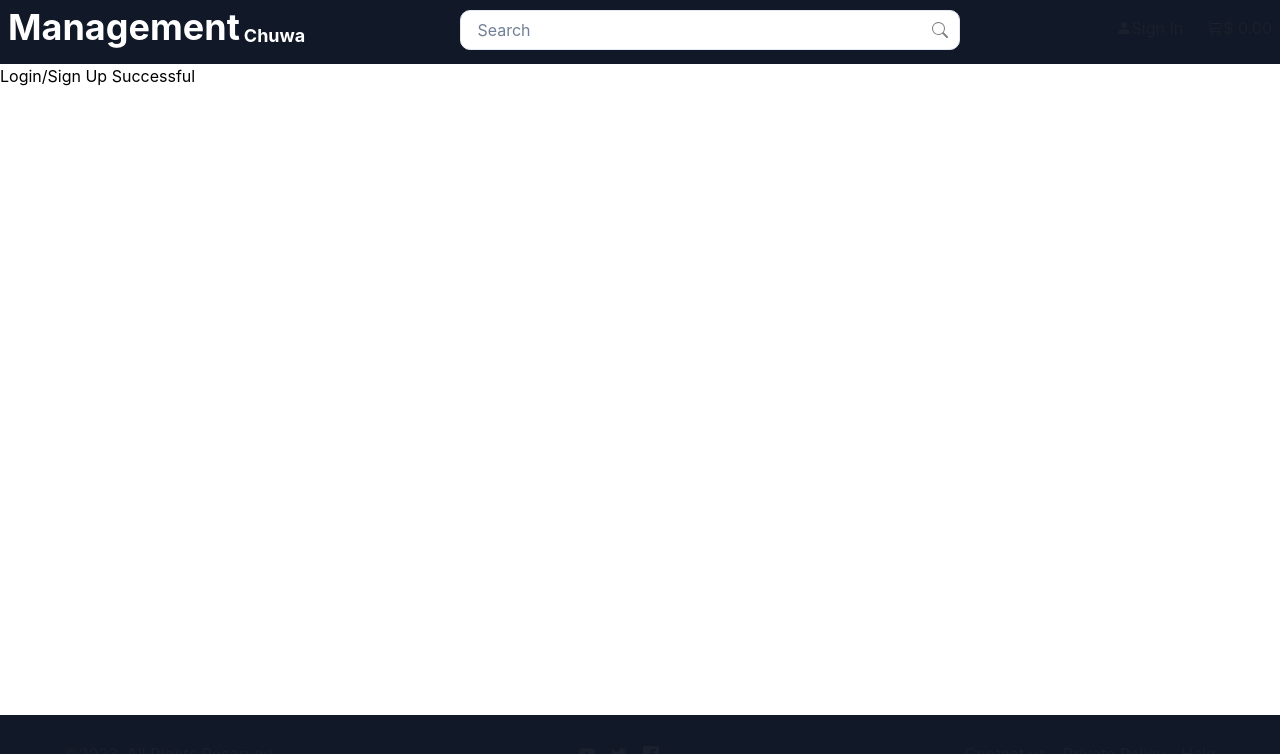
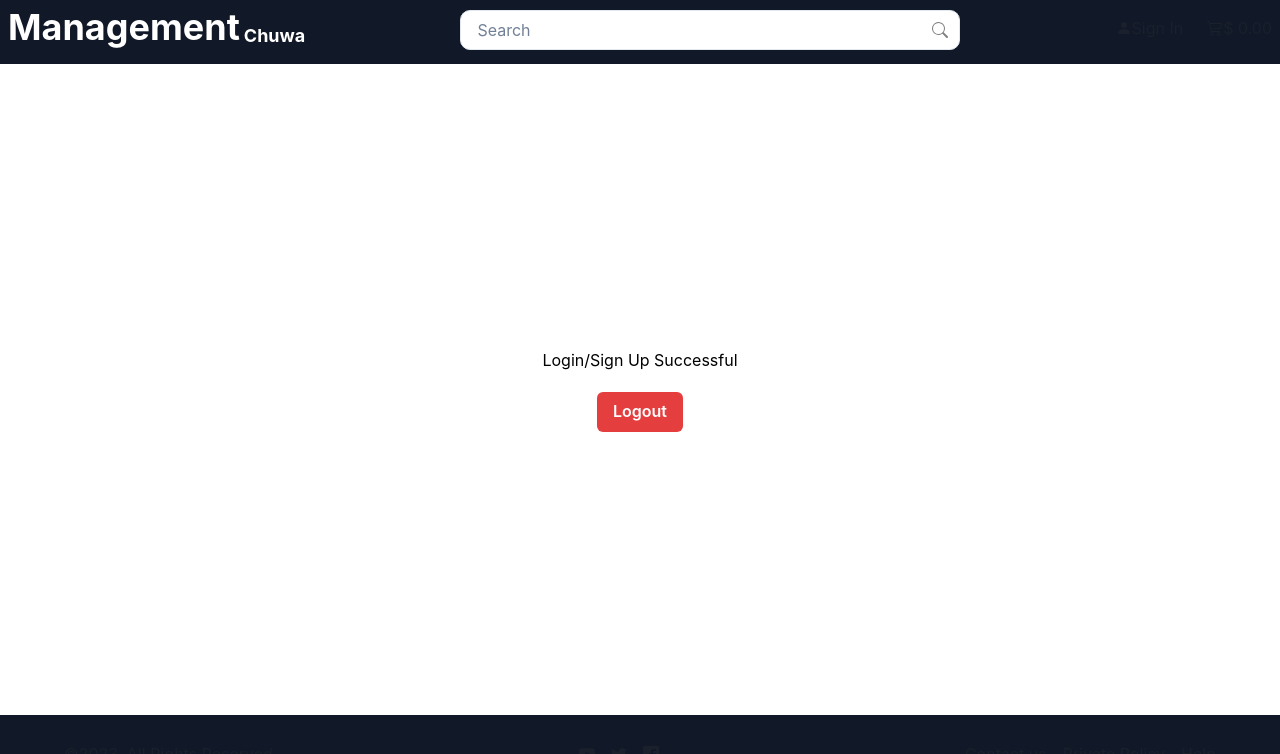
Before and after one commit to Lu0-Wenfeng/PMS, a React (Vite) app in the folder frontend/: page /success in a window 1280 px wide. Shown: the top 754 px of the page. Built offline with nearby package versions, Linux system fonts and the light colour scheme.

Commit message:
logout done

```diff
--- a/frontend/src/pages/LoginSuccess.jsx
+++ b/frontend/src/pages/LoginSuccess.jsx
@@ -1,10 +1,29 @@
-import React from 'react'
-import { Text } from '@chakra-ui/react'
+import React from "react";
+import { Text, Button, VStack } from "@chakra-ui/react";
+import { useNavigate } from "react-router-dom";
 
 const LoginSuccess = () => {
-	return (
-		<Text color="black">Login/Sign Up Successful</Text>
-	)
-}
+  const navigate = useNavigate();
 
-export default LoginSuccess
+  const handleLogout = () => {
+    localStorage.removeItem("token");
+    navigate("/");
+  };
+
+  return (
+    <VStack
+      display="flex"
+      direction="column"
+      justify="center"
+      h="100%"
+      spacing="20px"
+    >
+      <Text color="black">Login/Sign Up Successful</Text>
+      <Button colorScheme="red" onClick={handleLogout}>
+        Logout
+      </Button>
+    </VStack>
+  );
+};
+
+export default LoginSuccess;
```
Also changed, not shown: 1 other file (tests, documents, lock files or other folders).
